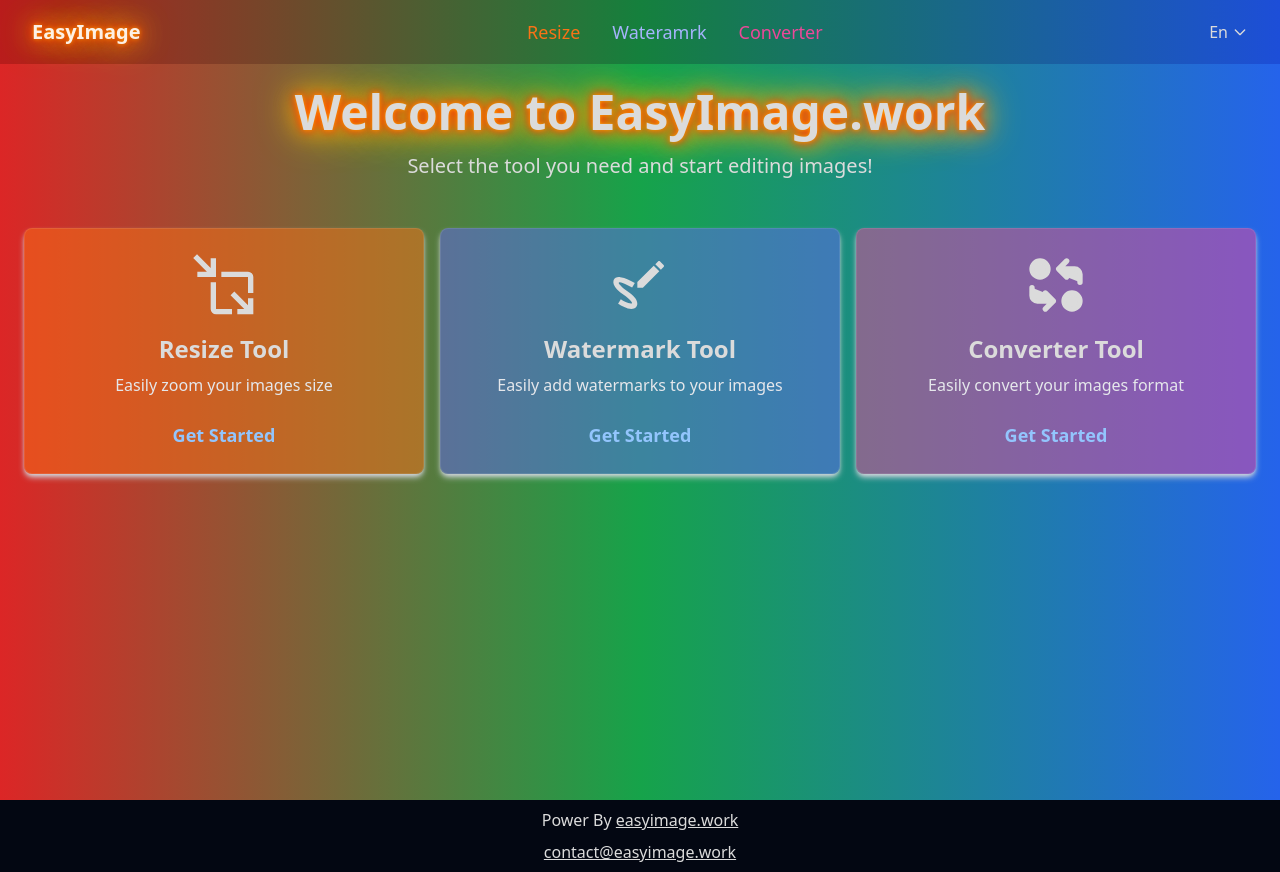
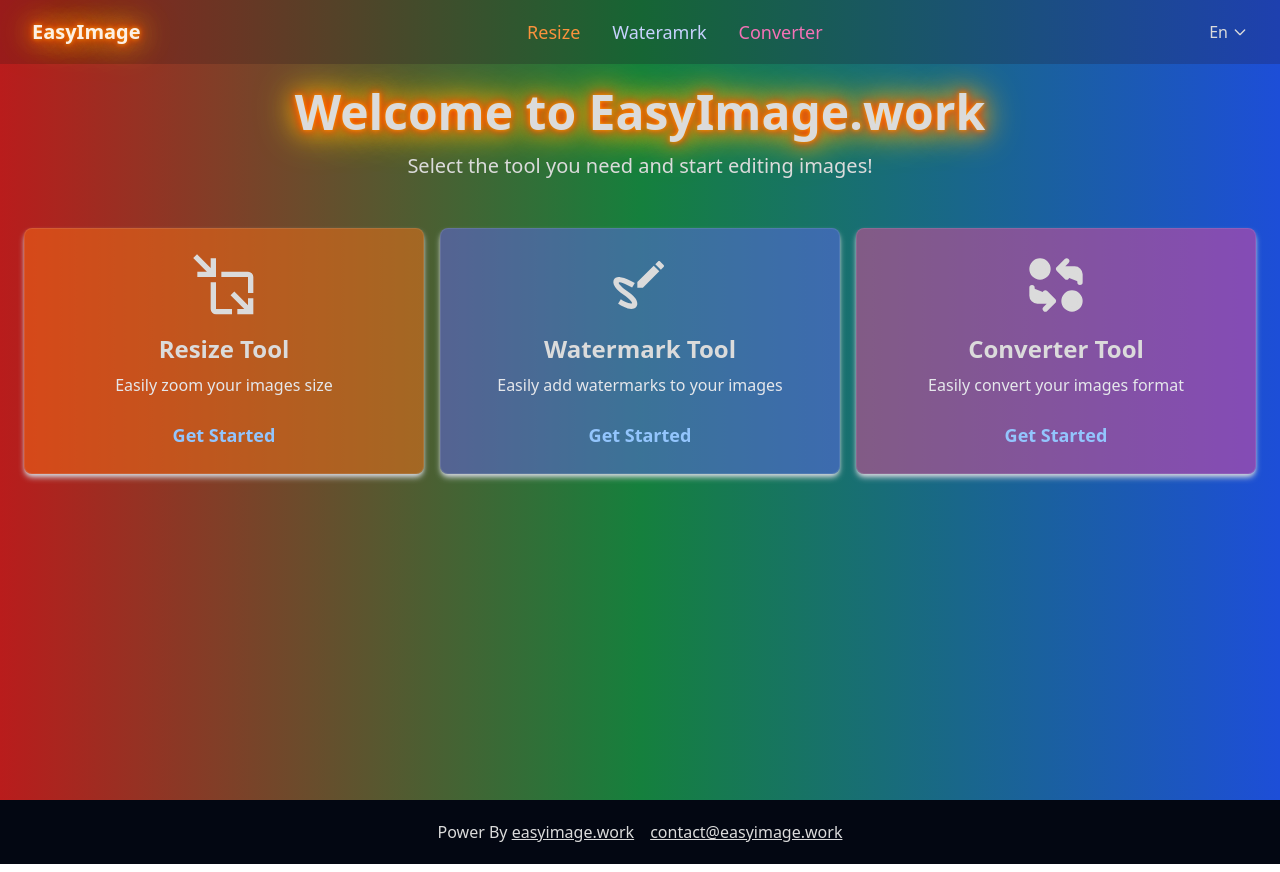
Before and after one commit to dingdangdog/easyimage.work, a Nuxt app: page / in a window 1280 px wide. Built offline with nearby package versions, Linux system fonts and the light colour scheme.

Commit message:
style: update footer layout and enhance header/footer color scheme

```diff
--- a/components/AppFooter.vue
+++ b/components/AppFooter.vue
@@ -2,6 +2,7 @@
   <footer
     class="min-h-16 p-2 bg-gray-950 flex flex-col items-center justify-center space-y-2"
   >
+    <div class="flex space-x-4 flex-col md:flex-row">
       <p>
         Power By
         <a href="https://easyimage.work" class="underline">easyimage.work</a>
@@ -11,6 +12,7 @@
           >contact@easyimage.work</a
         >
       </p>
+    </div>
     <!-- <p>
       <a :href="localePath('/about')" class="hover:underline"> 关于 </a>
     </p> -->
--- a/components/AppHeader.vue
+++ b/components/AppHeader.vue
@@ -51,7 +51,7 @@
   <header class="fixed top-0 left-0 w-full z-30">
     <!-- 顶部导航栏 -->
     <div
-      class="w-full h-16 bg-gradient-to-r from-red-700 via-green-700 to-blue-700 flex justify-between items-center px-4 md:px-8 transition-transform duration-500 ease-in-out transform"
+      class="w-full h-16 bg-gradient-to-r from-red-800 via-green-800 to-blue-800 flex justify-between items-center px-4 md:px-8 transition-transform duration-500 ease-in-out transform"
       :class="isMenuVisible ? 'translate-y-0' : '-translate-y-full'"
     >
       <!-- 左侧：标题和桌面端导航链接 -->
@@ -67,19 +67,19 @@
         <nav class="h-full hidden md:flex space-x-8">
           <NuxtLink
             :to="localePath('/resize')"
-            class="text-lg text-orange-500 hover:text-orange-300 transition duration-300"
+            class="text-lg text-orange-400 hover:text-orange-300 transition duration-300"
           >
             {{ $t("header.resize") }}
           </NuxtLink>
           <NuxtLink
             :to="localePath('/watermark')"
-            class="h-full text-lg text-indigo-300 hover:text-indigo-200 transition duration-300"
+            class="h-full text-lg text-indigo-200 hover:text-indigo-100 transition duration-300"
           >
             {{ $t("header.watermark") }}
           </NuxtLink>
           <NuxtLink
             :to="localePath('/converter')"
-            class="text-lg text-pink-500 hover:text-pink-300 transition duration-300"
+            class="text-lg text-pink-400 hover:text-pink-300 transition duration-300"
           >
             {{ $t("header.converter") }}
           </NuxtLink>
--- a/layouts/default.vue
+++ b/layouts/default.vue
@@ -2,7 +2,7 @@
   <div>
     <AppHeader />
     <main
-      class="min-h-screen bg-gradient-to-r from-red-600 via-green-600 to-blue-600 pt-16"
+      class="min-h-screen bg-gradient-to-r from-red-700 via-green-700 to-blue-700 pt-16"
     >
       <slot></slot>
     </main>
```
Lines whose indentation alone changed are shown as unchanged.
